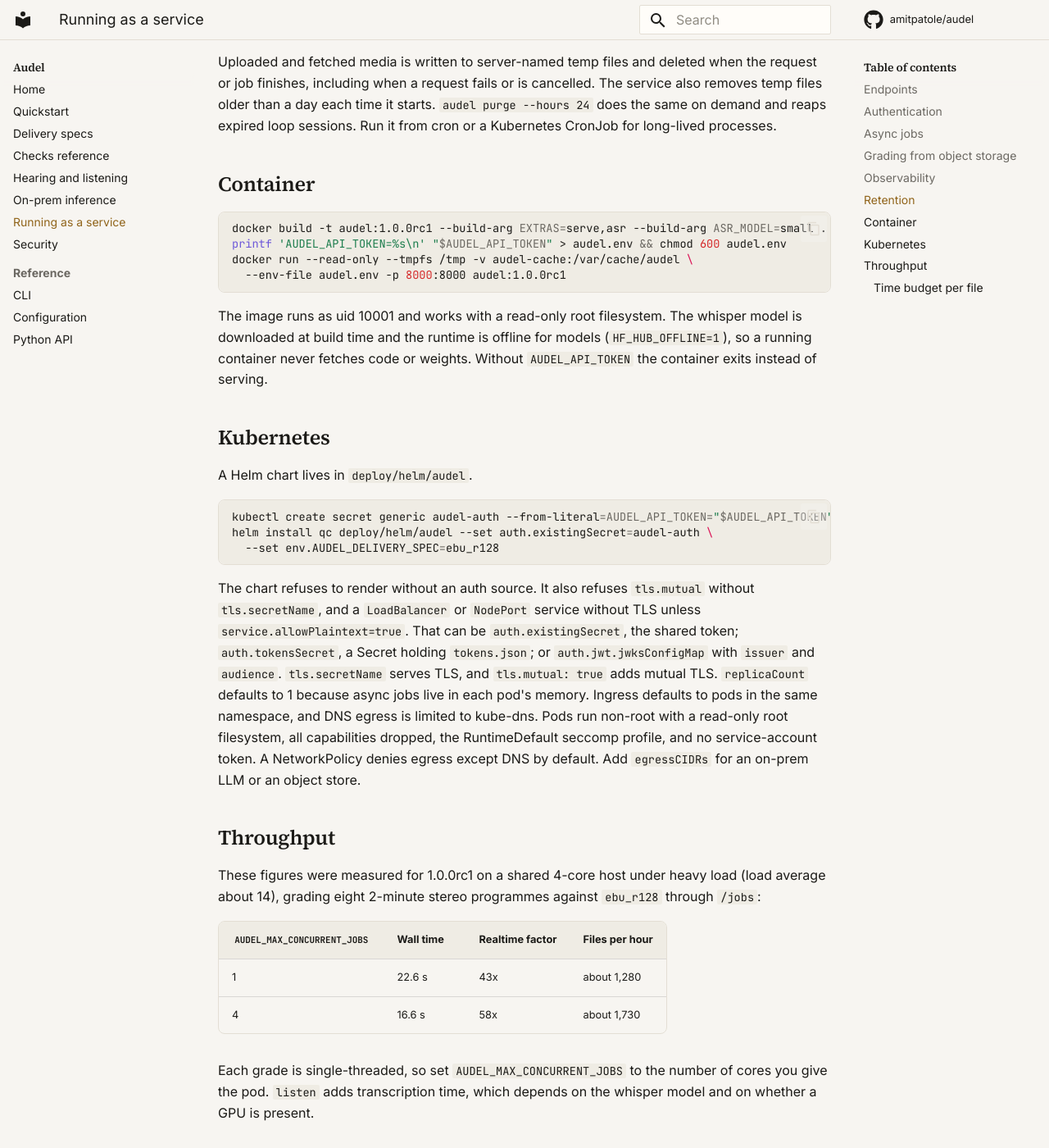
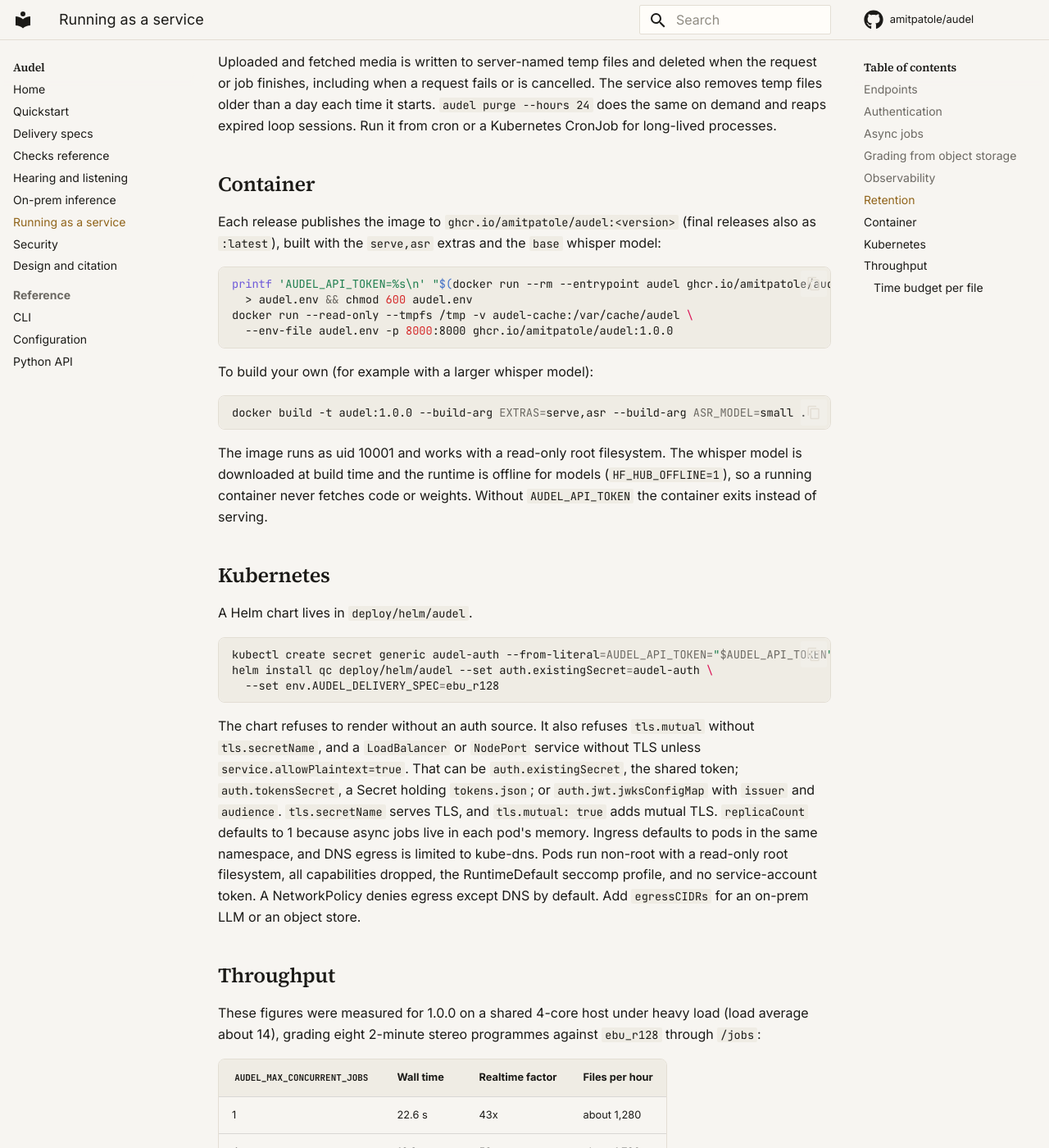
Before and after one commit to amitpatole/audel, an MkDocs documentation site: the page built from docs/deployment.md, in a window 1280 px wide and 1400 px high, scrolled down 3629 px. Shown: the whole window at 82% size. Built offline with MkDocs 1.6.1 and Material for MkDocs 9.7.7, drawn with Linux system fonts in a browser that asks for light colours; comment, search, counter and statistics services are not loaded.

Commit message:
Release 1.0.0
- Version 1.0.0 in pyproject, __init__, CITATION.cff (2026-10-24), Helm chart + image tag;
  Development Status :: 5 - Production/Stable; install docs back to plain `pip install audel`.
- publish.yml builds, smoke-tests (refuses without a token; /healthz with one; 401 unauth) and
  pushes ghcr.io/amitpatole/audel:<version> (+ :latest for finals), so the chart's image exists;
  Dockerfile gains OCI source / description / license labels.
- docs/writeup.md (Design and citation): what, why, architecture, verification, limits, how to
  cite. Concept DOI 10.5281/zenodo.23609200 in README badge, docs and CITATION.cff; the personal
  email is removed from CITATION.cff.
- CHANGELOG [1.0.0], including the unread-media false-positive and cost sweep (no false
  positives on 23 legitimate muxer layouts; a few percent of decode on packet-dense files).

Co-Authored-By: Claude Opus 5.5 <noreply@anthropic.com>
Claude-Session: https://claude.ai/code/session_01EYb2FxKToBuZmnaG5snP6x

````diff
--- a/docs/deployment.md
+++ b/docs/deployment.md
@@ -142,11 +142,20 @@ expired loop sessions. Run it from cron or a Kubernetes CronJob for long-lived p
 
 ## Container
 
+Each release publishes the image to `ghcr.io/amitpatole/audel:<version>` (final releases also as
+`:latest`), built with the `serve,asr` extras and the `base` whisper model:
+
 ```bash
-docker build -t audel:1.0.0rc1 --build-arg EXTRAS=serve,asr --build-arg ASR_MODEL=small .
-printf 'AUDEL_API_TOKEN=%s\n' "$AUDEL_API_TOKEN" > audel.env && chmod 600 audel.env
+printf 'AUDEL_API_TOKEN=%s\n' "$(docker run --rm --entrypoint audel ghcr.io/amitpatole/audel:1.0.0 token new)" \
+  > audel.env && chmod 600 audel.env
 docker run --read-only --tmpfs /tmp -v audel-cache:/var/cache/audel \
-  --env-file audel.env -p 8000:8000 audel:1.0.0rc1
+  --env-file audel.env -p 8000:8000 ghcr.io/amitpatole/audel:1.0.0
+```
+
+To build your own (for example with a larger whisper model):
+
+```bash
+docker build -t audel:1.0.0 --build-arg EXTRAS=serve,asr --build-arg ASR_MODEL=small .
 ```
 
 The image runs as uid 10001 and works with a read-only root filesystem. The whisper model is
@@ -177,7 +186,7 @@ for an on-prem LLM or an object store.
 
 ## Throughput
 
-These figures were measured for 1.0.0rc1 on a shared 4-core host under heavy load (load average
+These figures were measured for 1.0.0 on a shared 4-core host under heavy load (load average
 about 14), grading eight 2-minute stereo programmes against `ebu_r128` through `/jobs`:
 
 | `AUDEL_MAX_CONCURRENT_JOBS` | Wall time | Realtime factor | Files per hour |
--- a/mkdocs.yml
+++ b/mkdocs.yml
@@ -75,6 +75,7 @@ nav:
   - On-prem inference: on-prem.md
   - Running as a service: deployment.md
   - Security: security.md
+  - Design and citation: writeup.md
   - Reference:
       - CLI: cli.md
       - Configuration: configuration.md
--- a/pyproject.toml
+++ b/pyproject.toml
@@ -4,7 +4,7 @@ build-backend = "hatchling.build"
 
 [project]
 name = "audel"
-version = "1.0.0rc1"
+version = "1.0.0"
 description = "Ears for AI Agents — a machine-graded audio feedback loop coding agents consume to self-correct before claiming done."
 readme = "README.md"
 requires-python = ">=3.11"
@@ -12,7 +12,7 @@ license = { text = "MIT" }
 authors = [{ name = "Amit Patole", email = "amit.patole@gmail.com" }]
 keywords = ["ai", "agents", "audio", "speech", "asr", "llm", "voice", "mcp"]
 classifiers = [
-    "Development Status :: 4 - Beta",
+    "Development Status :: 5 - Production/Stable",
     "Intended Audience :: Developers",
     "License :: OSI Approved :: MIT License",
     "Programming Language :: Python :: 3.11",
--- a/src/audel/__init__.py
+++ b/src/audel/__init__.py
@@ -38,7 +38,7 @@ from .errors import (
 )
 from .models import Issue, IssueKind, IssueSource, Report
 
-__version__ = "1.0.0rc1"
+__version__ = "1.0.0"
 
 __all__ = [
     "__version__",
````
Also changed, not shown: CHANGELOG.md (+25 -0 lines), README.md (+3 -1 lines), docs/checks.md (+1 -1 lines), docs/index.md (+3 -2 lines), docs/quickstart.md (+1 -1 lines), docs/writeup.md (added, +95 -0 lines), 5 other files.
